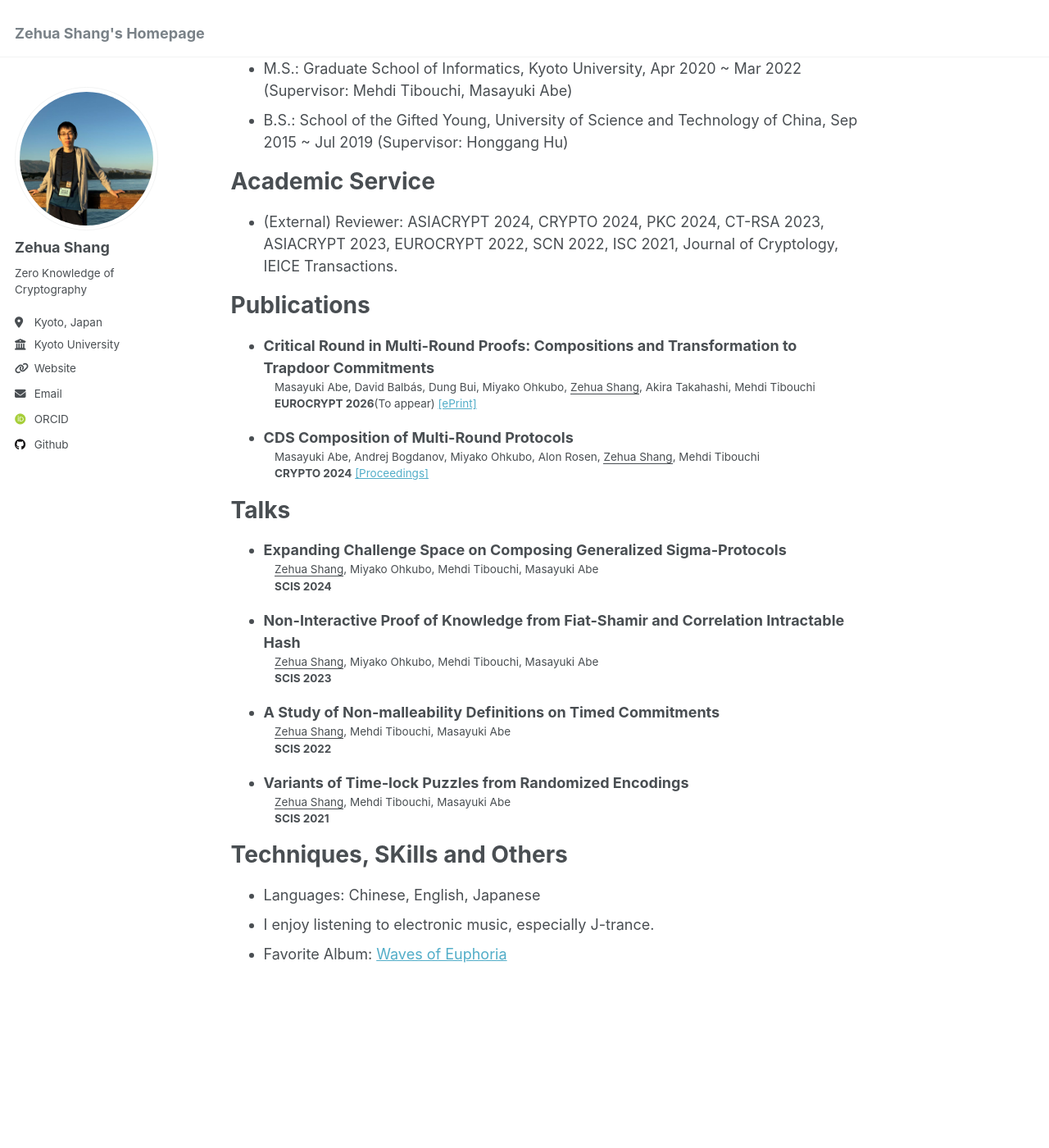
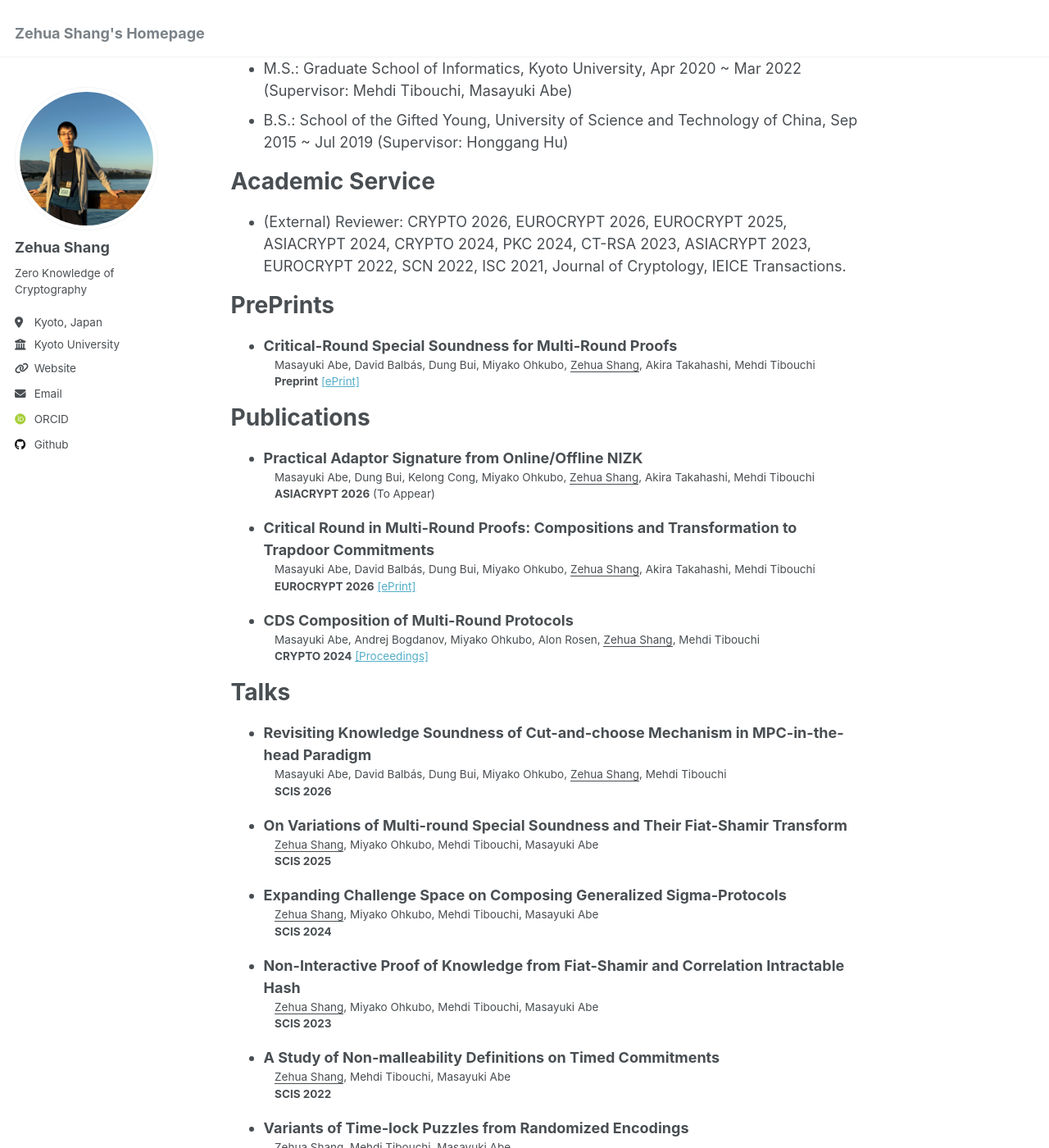
Before and after one commit to shzhzzz/shzhzzz.github.io, a Jekyll site: the page built from _pages/about.md, in a window 1280 px wide and 1400 px high, scrolled down 571 px. Shown: the whole window at 82% size. Built offline with Jekyll 4.4.1, drawn with Linux system fonts in a browser that asks for light colours; some web fonts are replaced.

Commit message:
Update about.md

```diff
--- a/_pages/about.md
+++ b/_pages/about.md
@@ -27,19 +27,34 @@ Education
 
 Academic Service
 ======
-* (External) Reviewer: ASIACRYPT 2024, CRYPTO 2024, PKC 2024, CT-RSA 2023, ASIACRYPT 2023, EUROCRYPT 2022, SCN 2022, ISC 2021, Journal of Cryptology, IEICE Transactions.
+* (External) Reviewer: CRYPTO 2026, EUROCRYPT 2026, EUROCRYPT 2025, ASIACRYPT 2024, CRYPTO 2024, PKC 2024, CT-RSA 2023, ASIACRYPT 2023, EUROCRYPT 2022, SCN 2022, ISC 2021, Journal of Cryptology, IEICE Transactions.
+
+PrePrints
+======
+* Critical-Round Special Soundness for Multi-Round Proofs
+:   Masayuki Abe, David Balbás, Dung Bui, Miyako Ohkubo, <u>Zehua Shang</u>, Akira Takahashi, Mehdi Tibouchi
+:   **Preprint** [[ePrint]](http://eprint.iacr.org/2026/1679)
 
 Publications
 ======
+* Practical Adaptor Signature from Online/Offline NIZK
+:   Masayuki Abe, Dung Bui, Kelong Cong, Miyako Ohkubo, <u>Zehua Shang</u>, Akira Takahashi, Mehdi Tibouchi
+:   **ASIACRYPT 2026** (To Appear)
 * Critical Round in Multi-Round Proofs: Compositions and Transformation to Trapdoor Commitments
 :   Masayuki Abe, David Balbás, Dung Bui, Miyako Ohkubo, <u>Zehua Shang</u>, Akira Takahashi, Mehdi Tibouchi
-:   **EUROCRYPT 2026**(To appear) [[ePrint]](https://eprint.iacr.org/2024/1766)
+:   **EUROCRYPT 2026** [[ePrint]](https://eprint.iacr.org/2024/1766)
 * CDS Composition of Multi-Round Protocols
 :   Masayuki Abe, Andrej Bogdanov, Miyako Ohkubo, Alon Rosen, <u>Zehua Shang</u>, Mehdi Tibouchi
 :   **CRYPTO 2024** [[Proceedings]](https://link.springer.com/chapter/10.1007/978-3-031-68400-5_12)
 
 Talks
 ======
+* Revisiting Knowledge Soundness of Cut-and-choose Mechanism in MPC-in-the-head Paradigm
+:   Masayuki Abe, David Balbás, Dung Bui, Miyako Ohkubo, <u>Zehua Shang</u>, Mehdi Tibouchi
+:   **SCIS 2026**
+* On Variations of Multi-round Special Soundness and Their Fiat-Shamir Transform
+:   <u>Zehua Shang</u>, Miyako Ohkubo, Mehdi Tibouchi, Masayuki Abe
+:   **SCIS 2025**
 * Expanding Challenge Space on Composing Generalized Sigma-Protocols
 :   <u>Zehua Shang</u>, Miyako Ohkubo, Mehdi Tibouchi, Masayuki Abe
 :   **SCIS 2024**
```
